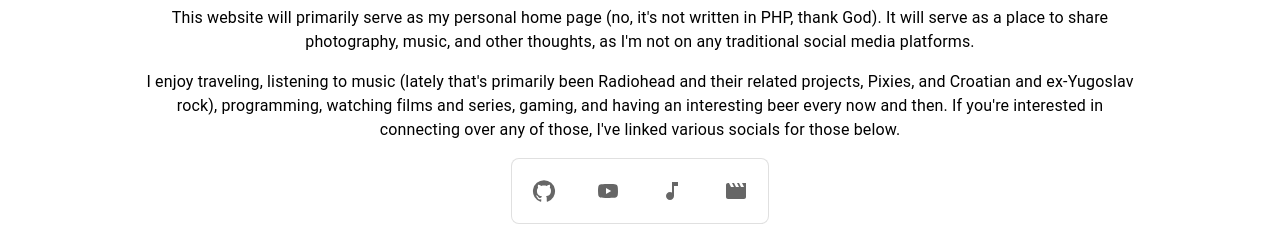
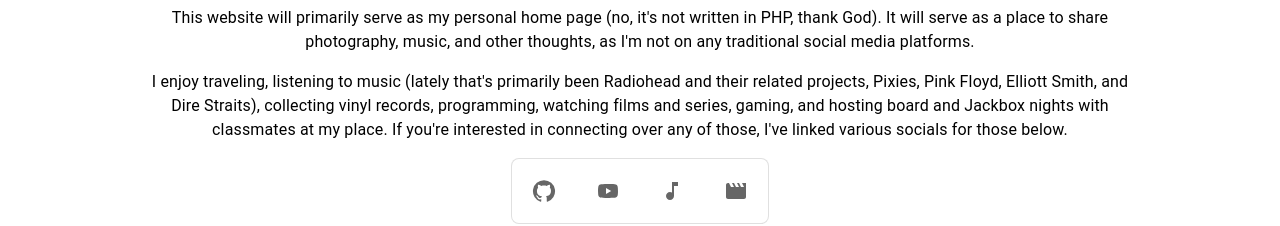
Before and after one commit to gitrogdev/blog, a React (Vite) app: page /#/ in a window 1280 px wide. Shown: the part 239-465 px from the top of the page. Built offline with nearby package versions, Linux system fonts and the light colour scheme.

Commit message:
Update bio

```diff
--- a/src/pages/About/About.tsx
+++ b/src/pages/About/About.tsx
@@ -47,11 +47,12 @@ export default function About(props: AboutProps) {
 		</Typography>
 		<Typography>
 			I enjoy traveling, listening to music (lately that's primarily been
-			Radiohead and their related projects, Pixies, and Croatian and
-			ex-Yugoslav rock), programming, watching films and series, gaming,
-			and having an interesting beer every now and then. If you're
-			interested in connecting over any of those, I've linked various
-			socials for those below.
+			Radiohead and their related projects, Pixies, Pink Floyd, Elliott
+			Smith, and Dire Straits), collecting vinyl records, programming,
+			watching films and series, gaming, and hosting board and Jackbox
+			nights with classmates at my place. If you're interested in
+			connecting over any of those, I've linked various socials for those
+			below.
 		</Typography>
 		<Box
 			sx={{
```
